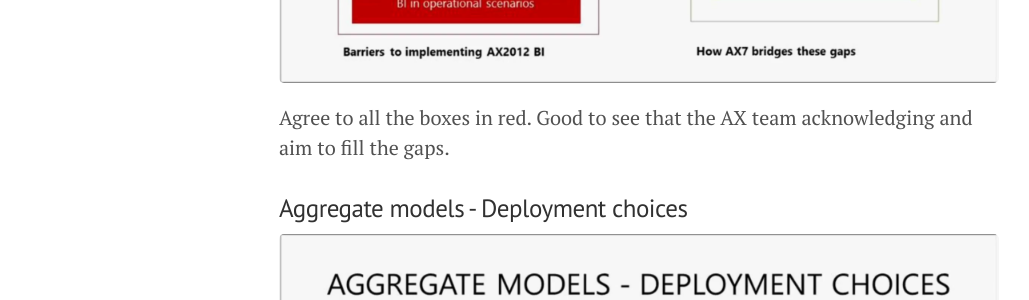
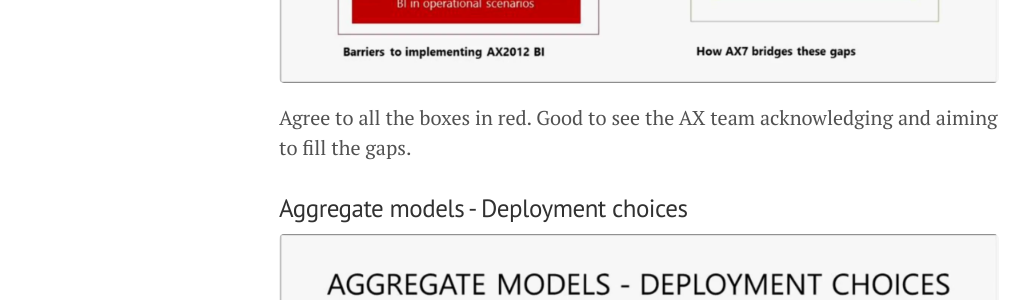
Before and after one commit to wikar/wikar.github.io, a Jekyll site: the page built from _posts/2015-12-12-dynamics-ax7-bi-preview.markdown, in a window 1280 px wide and 900 px high, scrolled down 3825 px. Shown: the part 156-456 px from the top of the window, without its empty margins (1-1030 px from the left). Built offline with Jekyll 4.4.1, drawn with Linux system fonts in a browser that asks for light colours; comment, search, counter and statistics services are not loaded.

Commit message:
Small text correction

```diff
--- a/_posts/2015-12-12-dynamics-ax7-bi-preview.markdown
+++ b/_posts/2015-12-12-dynamics-ax7-bi-preview.markdown
@@ -44,7 +44,7 @@
 
 ![dax7-bi-preview-06](https://raw.githubusercontent.com/wikar/wikar.github.io/master/assets/images/2015-12-12-dynamics-ax-7-bi-preview/dax7-bi-preview-06.png)
 
-Agree to all the boxes in red. Good to see that the AX team acknowledging and aim to fill the gaps.
+Agree to all the boxes in red. Good to see the AX team acknowledging and aiming to fill the gaps.
 
 ### Aggregate models - Deployment choices
 
```
